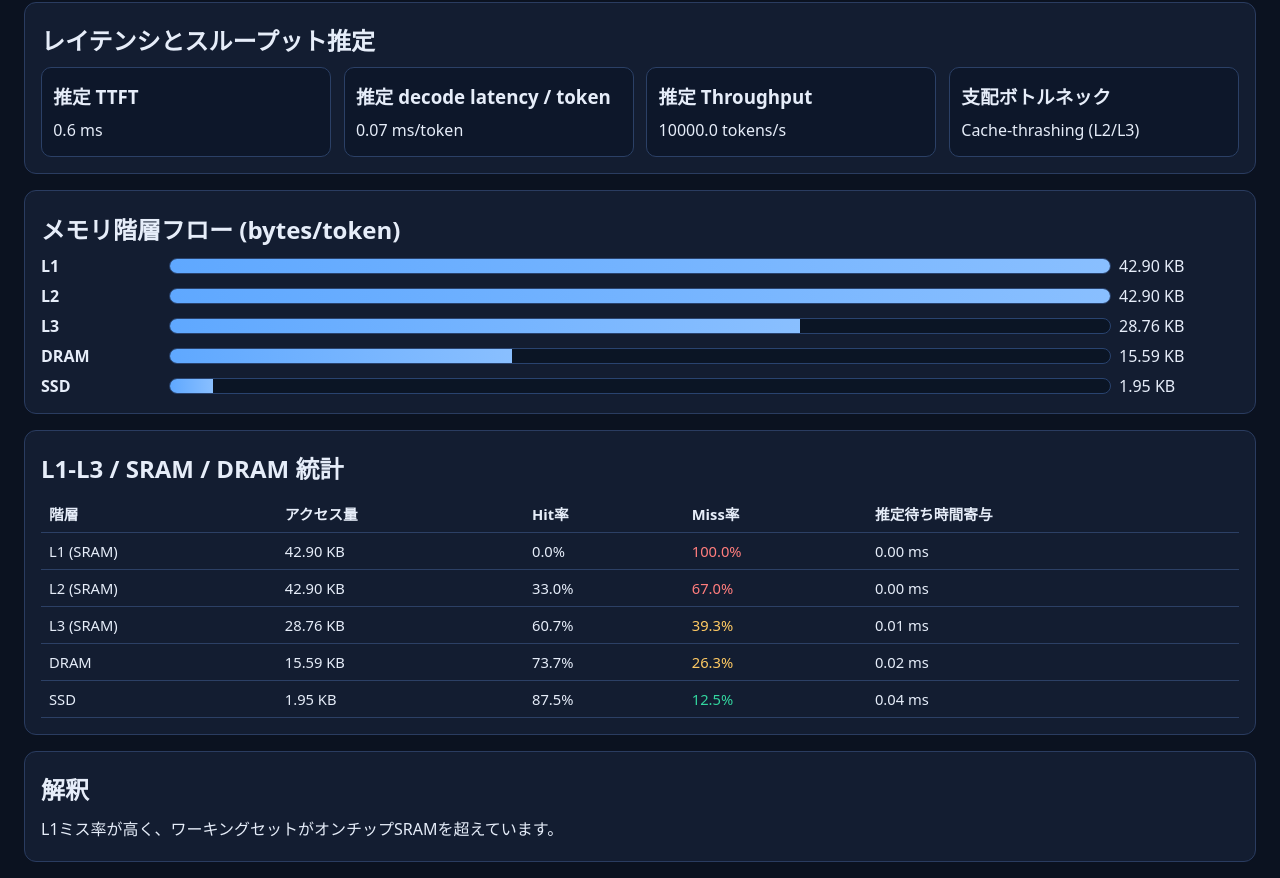
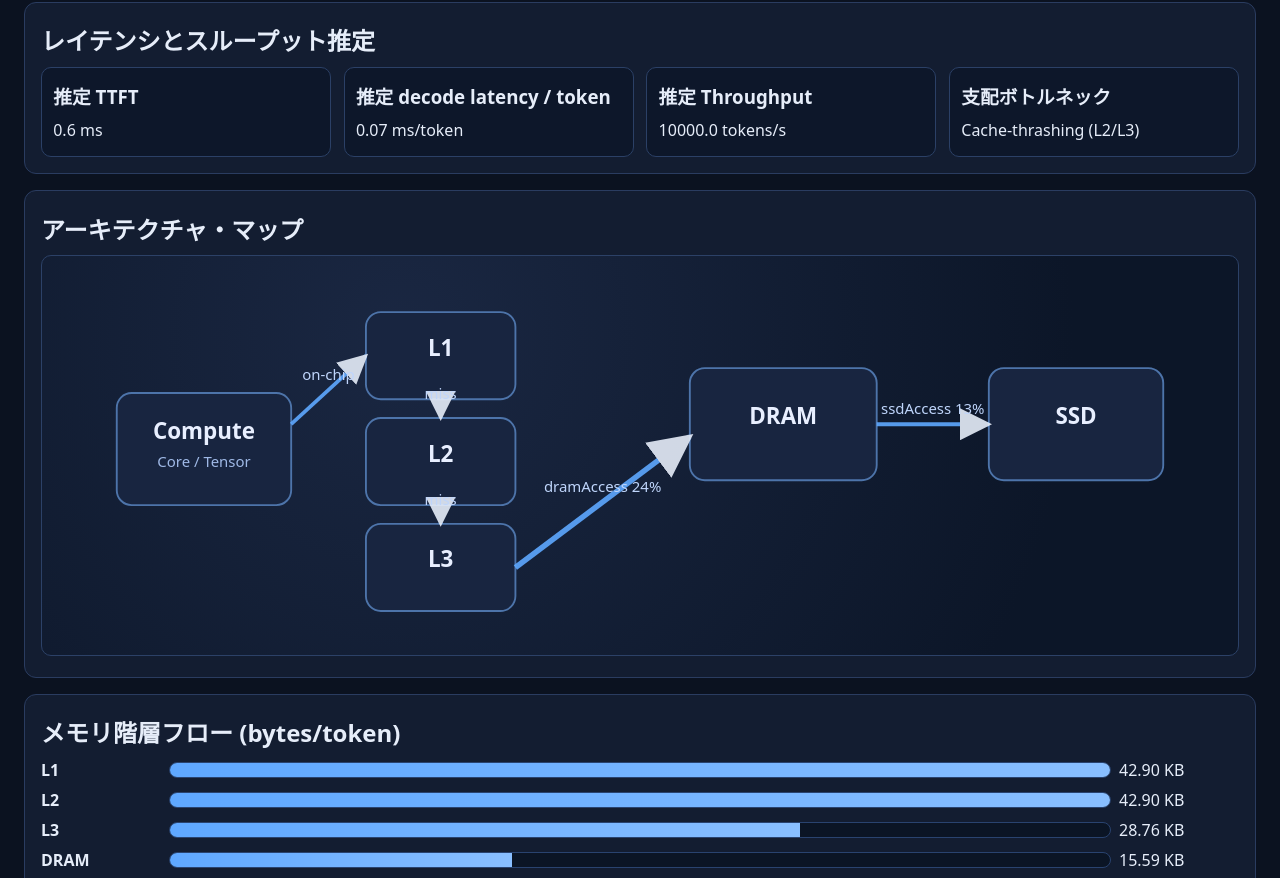
Before and after one commit to AtsushiKoda/codex-playground-, a plain HTML site: page index.html in a window 1280 px wide. Shown: the part 517-1395 px from the top of the page. Drawn offline with Linux system fonts and the light colour scheme.

Commit message:
Add architecture SVG panel with dynamic DRAM/SSD links

```diff
--- a/app.js
+++ b/app.js
@@ -4,6 +4,7 @@ const ids = [
 ];
 
 const fmt = new Intl.NumberFormat("ja-JP");
+const svgNs = "http://www.w3.org/2000/svg";
 
 const inputs = Object.fromEntries(ids.map((id) => [id, document.getElementById(id)]));
 const outputs = Object.fromEntries(ids.map((id) => [id, document.getElementById(`${id}Out`)]));
@@ -15,7 +16,8 @@ const ui = {
   bottleneck: document.getElementById("bottleneck"),
   flowBars: document.getElementById("flowBars"),
   cacheTableBody: document.getElementById("cacheTableBody"),
-  narrative: document.getElementById("narrative")
+  narrative: document.getElementById("narrative"),
+  archDiagram: document.getElementById("archDiagram")
 };
 
 const flowRowDefs = [
@@ -66,6 +68,7 @@ const cacheRowDefs = [
 
 const flowRowNodes = [];
 const cacheRowNodes = [];
+let archLinks = null;
 
 function updateOutputs() {
   outputs.modelSize.textContent = `${inputs.modelSize.value} B`;
@@ -252,6 +255,133 @@ function updateCacheRows(metrics) {
   }
 }
 
+function createSvgEl(tag, attrs = {}) {
+  const el = document.createElementNS(svgNs, tag);
+  Object.entries(attrs).forEach(([key, value]) => {
+    el.setAttribute(key, value);
+  });
+  return el;
+}
+
+function makeLink(id, x1, y1, x2, y2, label) {
+  const group = createSvgEl("g", { class: "arch-link-group" });
+  const line = createSvgEl("line", {
+    id,
+    class: "arch-link",
+    x1,
+    y1,
+    x2,
+    y2,
+    "marker-end": "url(#archArrow)"
+  });
+
+  const text = createSvgEl("text", {
+    class: "arch-link-label",
+    x: (Number(x1) + Number(x2)) / 2,
+    y: (Number(y1) + Number(y2)) / 2 - 8,
+    "text-anchor": "middle"
+  });
+  text.textContent = label;
+
+  group.append(line, text);
+  return { group, line, text };
+}
+
+function makeNode(x, y, w, h, label, detail = "") {
+  const group = createSvgEl("g", { class: "arch-node" });
+  const rect = createSvgEl("rect", { x, y, width: w, height: h, rx: 12, ry: 12 });
+  const title = createSvgEl("text", {
+    x: x + w / 2,
+    y: y + h / 2 - (detail ? 8 : 0),
+    "text-anchor": "middle",
+    class: "arch-node-title"
+  });
+  title.textContent = label;
+
+  group.append(rect, title);
+
+  if (detail) {
+    const sub = createSvgEl("text", {
+      x: x + w / 2,
+      y: y + h / 2 + 14,
+      "text-anchor": "middle",
+      class: "arch-node-detail"
+    });
+    sub.textContent = detail;
+    group.appendChild(sub);
+  }
+
+  return group;
+}
+
+function initArchitectureDiagram() {
+  const svg = ui.archDiagram;
+  if (!svg) return;
+
+  svg.replaceChildren();
+
+  const defs = createSvgEl("defs");
+  const marker = createSvgEl("marker", {
+    id: "archArrow",
+    viewBox: "0 0 10 10",
+    refX: "9",
+    refY: "5",
+    markerWidth: "8",
+    markerHeight: "8",
+    orient: "auto-start-reverse"
+  });
+  marker.appendChild(createSvgEl("path", { d: "M 0 0 L 10 5 L 0 10 z", fill: "currentColor" }));
+  defs.appendChild(marker);
+  svg.appendChild(defs);
+
+  svg.append(
+    makeNode(60, 110, 140, 90, "Compute", "Core / Tensor"),
+    makeNode(260, 45, 120, 70, "L1"),
+    makeNode(260, 130, 120, 70, "L2"),
+    makeNode(260, 215, 120, 70, "L3"),
+    makeNode(520, 90, 150, 90, "DRAM"),
+    makeNode(760, 90, 140, 90, "SSD")
+  );
+
+  const computeToL1 = makeLink("linkComputeL1", 200, 135, 260, 80, "on-chip");
+  const l1ToL2 = makeLink("linkL1L2", 320, 115, 320, 130, "miss");
+  const l2ToL3 = makeLink("linkL2L3", 320, 200, 320, 215, "miss");
+  const l3ToDram = makeLink("linkL3Dram", 380, 250, 520, 145, "dramAccess");
+  const dramToSsd = makeLink("linkDramSsd", 670, 135, 760, 135, "ssdAccess");
+
+  svg.append(
+    computeToL1.group,
+    l1ToL2.group,
+    l2ToL3.group,
+    l3ToDram.group,
+    dramToSsd.group
+  );
+
+  archLinks = {
+    l3ToDram,
+    dramToSsd
+  };
+}
+
+function updateArchitectureDiagram(metrics, params) {
+  if (!archLinks) return;
+
+  const dramRatio = clamp01(metrics.dramAccess / Math.max(params.weightBytes * 0.000005, 1));
+  const ssdRatio = clamp01(metrics.ssdAccess / Math.max(metrics.dramAccess, 1));
+
+  const updateLinkStyle = (entry, ratio) => {
+    const width = 2 + ratio * 10;
+    entry.line.style.strokeWidth = `${width}`;
+    entry.line.classList.toggle("arch-link--hot", ratio > 0.35);
+    entry.text.textContent = `${entry.text.textContent.split(" ")[0]} ${Math.round(ratio * 100)}%`;
+  };
+
+  archLinks.l3ToDram.text.textContent = "dramAccess";
+  archLinks.dramToSsd.text.textContent = "ssdAccess";
+  updateLinkStyle(archLinks.l3ToDram, dramRatio);
+  updateLinkStyle(archLinks.dramToSsd, ssdRatio);
+}
+
 function updateUI() {
   updateOutputs();
   const m = compute();
@@ -264,6 +394,10 @@ function updateUI() {
   updateFlowRows(m);
   updateCacheRows(m);
 
+  updateArchitectureDiagram(m, {
+    weightBytes: +inputs.modelSize.value * 1e9 * (+inputs.quantBits.value / 8)
+  });
+
   const narrative = [];
   if (m.l1Miss > 0.25) narrative.push("L1ミス率が高く、ワーキングセットがオンチップSRAMを超えています。");
   if (m.l3Miss > 0.3) narrative.push("L3を抜けてDRAMアクセスが増え、decode遅延が拡大しています。");
@@ -275,6 +409,7 @@ function updateUI() {
 
 initFlowRows();
 initCacheRows();
+initArchitectureDiagram();
 
 for (const id of ids) {
   inputs[id].addEventListener("input", updateUI);
--- a/index.html
+++ b/index.html
@@ -81,6 +81,11 @@
         </div>
       </section>
 
+      <section class="panel architecture-map">
+        <h2>アーキテクチャ・マップ</h2>
+        <svg id="archDiagram" viewBox="0 0 960 320" role="img" aria-label="Computeからメモリ階層へのアクセス図"></svg>
+      </section>
+
       <section class="panel memory-flow">
         <h2>メモリ階層フロー (bytes/token)</h2>
         <div id="flowBars"></div>
--- a/style.css
+++ b/style.css
@@ -71,6 +71,54 @@ output {
   border: 1px solid #2b4066;
 }
 
+.architecture-map {
+  overflow: hidden;
+}
+
+#archDiagram {
+  width: 100%;
+  height: auto;
+  min-height: 220px;
+  background: radial-gradient(circle at 30% 20%, #1a2742 0%, #0c1628 75%);
+  border-radius: 10px;
+  border: 1px solid #2c4167;
+}
+
+.arch-node rect {
+  fill: #182540;
+  stroke: #4d74aa;
+  stroke-width: 1.5;
+}
+
+.arch-node-title {
+  fill: #e8efff;
+  font-size: 18px;
+  font-weight: 700;
+}
+
+.arch-node-detail {
+  fill: #9fb9e6;
+  font-size: 12px;
+}
+
+.arch-link {
+  stroke: #5ea8ff;
+  stroke-width: 3;
+  color: #5ea8ff;
+  opacity: 0.9;
+  transition: stroke-width 180ms ease, stroke 180ms ease, color 180ms ease;
+}
+
+.arch-link--hot {
+  stroke: #ff8455;
+  color: #ff8455;
+}
+
+.arch-link-label {
+  fill: #bfd5fb;
+  font-size: 12px;
+}
+
 #flowBars {
   display: grid;
   gap: 0.5rem;
```
Also changed, not shown: README.md.
